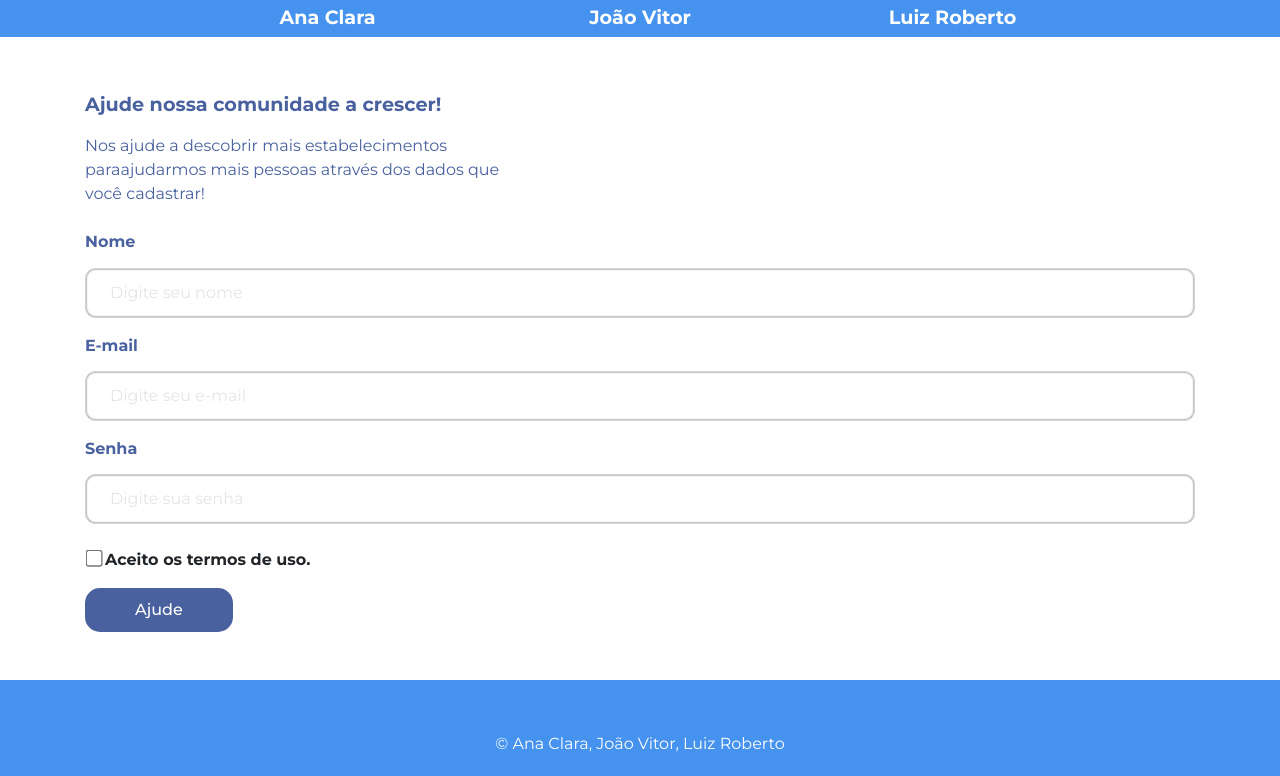
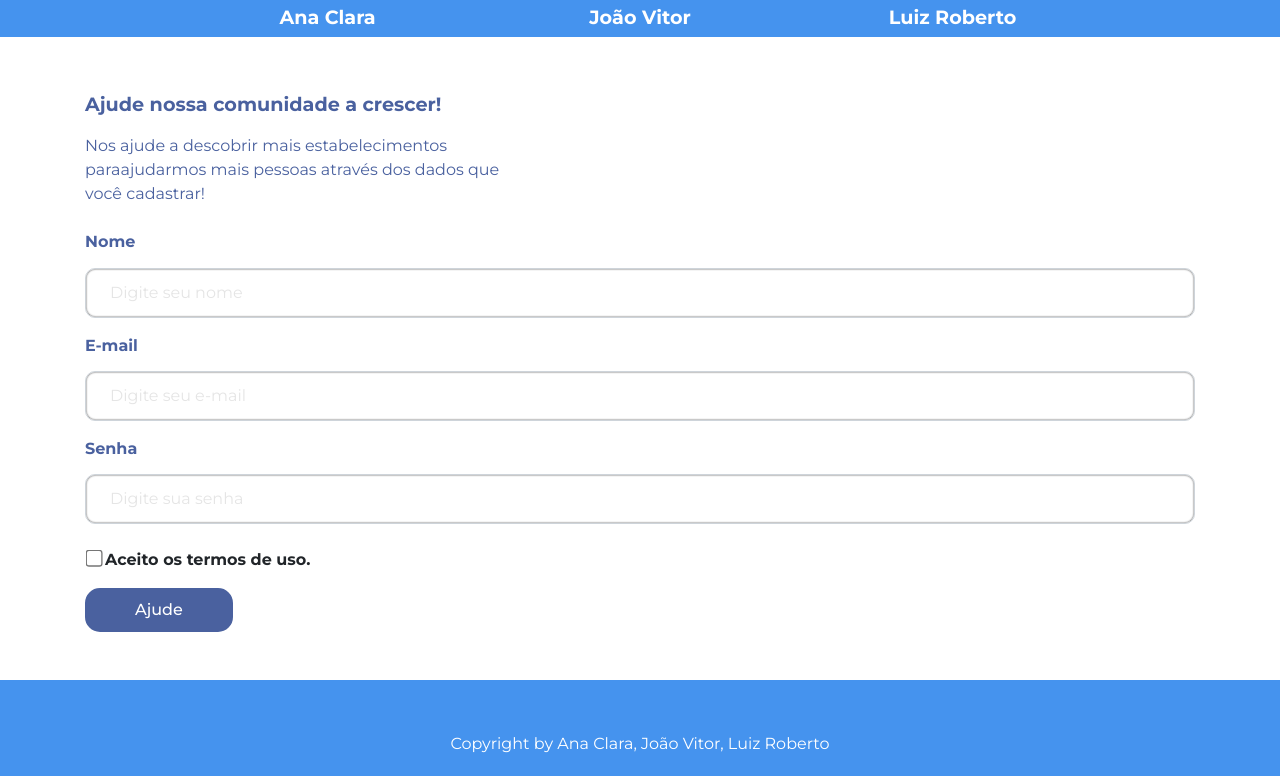
Before and after one commit to jooaodias/map.acessivel-new, a React (Create React App) app: page / in a window 1280 px wide. Shown: the part 2211-2987 px from the top of the page. Built offline with nearby package versions, Linux system fonts and the light colour scheme.

Commit message:
Arrumado o footer

```diff
--- a/src/container/Layout/Footer/Footer.js
+++ b/src/container/Layout/Footer/Footer.js
@@ -5,7 +5,7 @@ const Footer = () => {
     return (
         <footer className="footer mt-5 py-1" style={{backgroundColor: "#4593EE"}}>
             <Container>
-                <p className="mt-5 mb-3" style={{color: "white",textAlign: "center"}}>© Ana Clara, João Vitor, Luiz Roberto</p>
+                <p className="mt-5 mb-3" style={{color: "white",textAlign: "center"}}>Copyright by Ana Clara, João Vitor, Luiz Roberto</p>
             </Container>
         </footer>
     )
```
